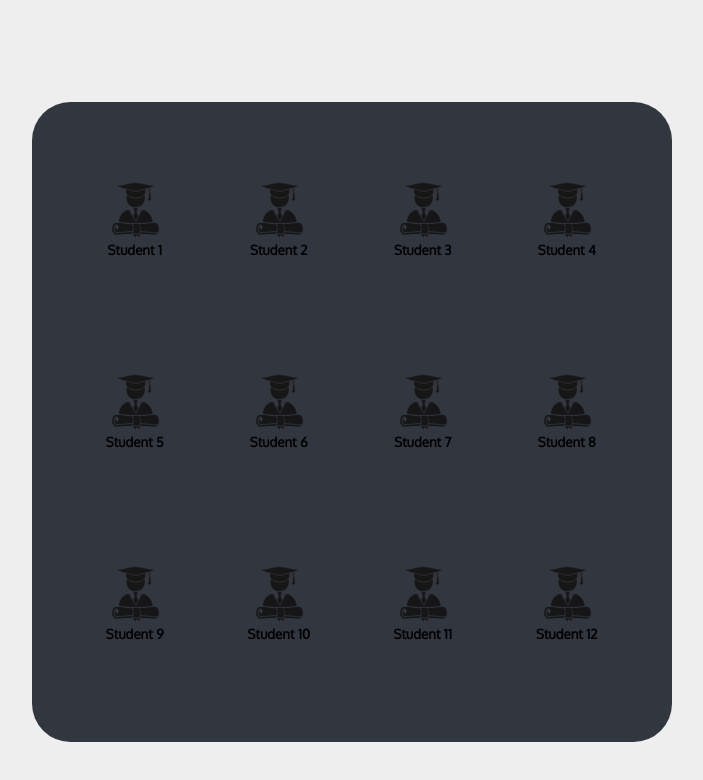
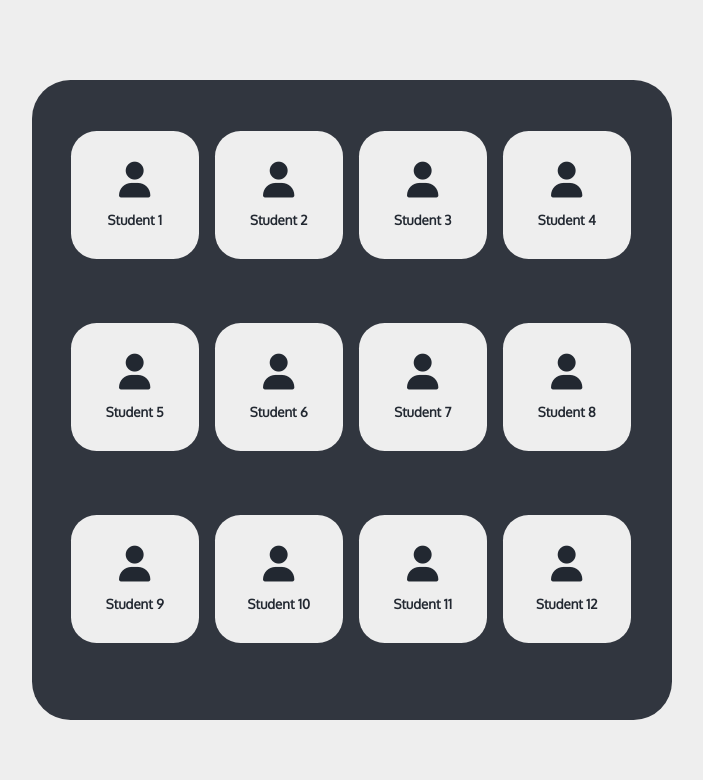
Before and after one commit to arsh-dev01/CCC-Website, a plain HTML site: page Page/StudentEdit.html in a window 1280 px wide. Shown: the whole page, without its empty margins (6-709 px from the left). Drawn offline with Linux system fonts and the light colour scheme; files that its build step writes are made by us from their sources.

Commit message:
StudentEdit Logic Are Changed

```diff
--- a/Page/StudentEdit.html
+++ b/Page/StudentEdit.html
@@ -9,144 +9,92 @@
       rel="stylesheet"
       href="../src/Style/LinkedFiles/StudentLoginspage.css"
     />
-    <link rel="stylesheet" href="../src/Style/LinkedFiles/Header.css" />
     <!-- FontAwosam -->
     <link rel="stylesheet" href="../../FontAwosome/css/all.min.css" />
     <link rel="stylesheet" href="../../css/fontawesome.min.css" />
-
-    </style>
   </head>
   <body>
-    <header></header>
     <main>
       <div class="StudentAllLoginBox">
         <div class="StudentLoginPreviewBox">
-          <img
-            src="../src/Images/Icons/StudentLogin.png"
-            alt=""
-            class="StudentLoginImage"
-          />
+          <i class="fa-solid fa-user"></i>
           <h5 class="StudentLoginHadding">
             Student
             <span class="StudentNumber"></span>
           </h5>
         </div>
         <div class="StudentLoginPreviewBox">
-          <img
-            src="../src/Images/Icons/StudentLogin.png"
-            alt=""
-            class="StudentLoginImage"
-          />
+          <i class="fa-solid fa-user"></i>
           <h5 class="StudentLoginHadding">
             Student
             <span class="StudentNumber"></span>
           </h5>
         </div>
         <div class="StudentLoginPreviewBox">
-          <img
-            src="../src/Images/Icons/StudentLogin.png"
-            alt=""
-            class="StudentLoginImage"
-          />
+          <i class="fa-solid fa-user"></i>
           <h5 class="StudentLoginHadding">
             Student
             <span class="StudentNumber"></span>
           </h5>
         </div>
         <div class="StudentLoginPreviewBox">
-          <img
-            src="../src/Images/Icons/StudentLogin.png"
-            alt=""
-            class="StudentLoginImage"
-          />
+          <i class="fa-solid fa-user"></i>
           <h5 class="StudentLoginHadding">
             Student
             <span class="StudentNumber"></span>
           </h5>
         </div>
         <div class="StudentLoginPreviewBox">
-          <img
-            src="../src/Images/Icons/StudentLogin.png"
-            alt=""
-            class="StudentLoginImage"
-          />
+          <i class="fa-solid fa-user"></i>
           <h5 class="StudentLoginHadding">
             Student
             <span class="StudentNumber"></span>
           </h5>
         </div>
         <div class="StudentLoginPreviewBox">
-          <img
-            src="../src/Images/Icons/StudentLogin.png"
-            alt=""
-            class="StudentLoginImage"
-          />
+          <i class="fa-solid fa-user"></i>
           <h5 class="StudentLoginHadding">
             Student
             <span class="StudentNumber"></span>
           </h5>
         </div>
         <div class="StudentLoginPreviewBox">
-          <img
-            src="../src/Images/Icons/StudentLogin.png"
-            alt=""
-            class="StudentLoginImage"
-          />
+          <i class="fa-solid fa-user"></i>
           <h5 class="StudentLoginHadding">
             Student
             <span class="StudentNumber"></span>
           </h5>
         </div>
         <div class="StudentLoginPreviewBox">
-          <img
-            src="../src/Images/Icons/StudentLogin.png"
-            alt=""
-            class="StudentLoginImage"
-          />
+          <i class="fa-solid fa-user"></i>
           <h5 class="StudentLoginHadding">
             Student
             <span class="StudentNumber"></span>
           </h5>
         </div>
         <div class="StudentLoginPreviewBox">
-          <img
-            src="../src/Images/Icons/StudentLogin.png"
-            alt=""
-            class="StudentLoginImage"
-          />
+          <i class="fa-solid fa-user"></i>
           <h5 class="StudentLoginHadding">
             Student
             <span class="StudentNumber"></span>
           </h5>
         </div>
         <div class="StudentLoginPreviewBox">
-          <img
-            src="../src/Images/Icons/StudentLogin.png"
-            alt=""
-            class="StudentLoginImage"
-          />
+          <i class="fa-solid fa-user"></i>
           <h5 class="StudentLoginHadding">
             Student
             <span class="StudentNumber"></span>
           </h5>
         </div>
         <div class="StudentLoginPreviewBox">
-          <img
-            src="../src/Images/Icons/StudentLogin.png"
-            alt=""
-            class="StudentLoginImage"
-          />
+          <i class="fa-solid fa-user"></i>
           <h5 class="StudentLoginHadding">
             Student
             <span class="StudentNumber"></span>
           </h5>
         </div>
         <div class="StudentLoginPreviewBox">
-          <img
-            src="../src/Images/Icons/StudentLogin.png"
-            alt=""
-            class="StudentLoginImage"
-          />
+          <i class="fa-solid fa-user"></i>
           <h5 class="StudentLoginHadding">
             Student
             <span class="StudentNumber"></span>
@@ -162,7 +110,8 @@
             placeholder="Humand"
           />
         </label>
-        <img src="../src/Images/Icons/User.png" alt="" class="StudentLoginPenalProfile" />
+
+        <i class="fa-solid fa-circle-user UserLogin"></i>
         <h3 class="StudentLoginPenalHadding">
           Student <span class="StudentLoginPenalNumber"></span>
         </h3>
@@ -174,7 +123,13 @@
         <i
           class="fa fa-eye-slash Password"
           aria-hidden="true"
-          style="position: absolute; top: 17.4vw; right: 5.4vw; cursor: pointer"
+          style="
+            position: absolute;
+            top: 17.2vw;
+            right: 5.4vw;
+            cursor: pointer;
+            color: var(--Grayes);
+          "
         ></i>
         <button class="StudentLoginButton">Submit</button>
       </div>
@@ -184,8 +139,4 @@
     type="module"
     src="../src/js/ImpotedFiles/StudentLoginEdit.js"
   ></script>
-  <script
-    type="module"
-    src="./src/js/ImpotedFiles/WebsiteJavaScript.js"
-  ></script>
 </html>
--- a/src/Style/ImpotedFiles/StudentEdit.css
+++ b/src/Style/ImpotedFiles/StudentEdit.css
@@ -1,22 +1,25 @@
-
 @import url(../LinkedFiles/Color.css);
-body{
-background-color: var(--Whitest);
+* {
+  margin: 0;
+  padding: 0;
+  box-sizing: border-box;
+  font-family: ArshnoorBold;
 }
-
-:root {
-  --Whitest: #EEEEEE;
-  --SkyBlues: #76ABAE;
-  --Grayes:#31363F;
-  --Balackes:#222831;
-
+body {
+  background-color: var(--Whitest);
+}
+main {
+  width: 100vw;
+  height: 100vh;
+  display: flex;
+  align-items: center;
 }
 main .StudentAllLoginBox {
   position: relative;
   left: 3vw;
   width: 50vw;
   height: 50vw;
-  background-color: var(--Grayes)  !important;
+  background-color: var(--Grayes);
   backdrop-filter: blur(4px);
   border-radius: 3vw;
   display: grid;
@@ -24,20 +27,21 @@ main .StudentAllLoginBox {
   grid-template-columns: auto auto auto auto;
   grid-template-rows: auto auto auto auto;
   padding: 4vw 3vw;
-  /* padding-top: ; */
 }
+/* main .StudentAllLoginBox .StudentLoginPreviewBox i{
+} */
 main .StudentAllLoginBox .StudentLoginPreviewBox {
   width: 10vw;
   height: 10vw;
   border-radius: 2vw;
-  /* background-color: #f3f3f3; */
   display: flex;
   flex-direction: column;
   justify-content: center;
   align-items: center;
   cursor: pointer;
   transition: 0.2s;
-  background-color: var(--Grayes)  !important;
+  background-color: var(--Whitest);
+  color: var(--Balackes);
 }
 main .StudentAllLoginBox .StudentLoginPreviewBox:hover {
   outline: 5px solid #1a1919bb;
@@ -45,9 +49,10 @@ main .StudentAllLoginBox .StudentLoginPreviewBox:hover {
 .StudentLoginPreviewBox:active {
   transform: scale(0.97);
 }
-main .StudentAllLoginBox .StudentLoginPreviewBox img {
+main .StudentAllLoginBox .StudentLoginPreviewBox i {
   display: inline-block;
-  width: 5vw;
+  font-size: 2.8vw;
+  margin-bottom: 1vw;
 }
 main .StudentAllLoginBox .StudentLoginPreviewBox .StudentLoginHadding,
 main span {
@@ -59,23 +64,27 @@ main .StudentLoginPenal {
   display: none;
 }
 .PenalLoginDisplayFlex {
-  display: flex !important ;
+  transition: all .2s;
+  display: flex !important;
   width: 30vw;
   height: 30vw;
   border-radius: 4vw;
   position: relative;
-  top: -2vh;
-  right: 5vw;
+  /* top: -2vh; */
   float: right;
-  /* background-color: rgba(255, 255, 255, 0.493); */
-  backdrop-filter: blur(2px);
+  background-color: var(--Grayes);
   justify-content: center;
   align-items: center;
   flex-direction: column;
+  color: var(--Whitest);
+  left: 11vw;
 }
-main .StudentLoginPenal img {
-  border-radius: 10vw;
-  width: 10vw;
+main .StudentLoginPenal .UserLogin {
+  font-size: 6vw;
+  background-color: var(--Whitest);
+  color: var(--SkyBlues);
+  border-radius: 50%;
+  padding: 1vw;
   position: relative;
   top: -3vw;
 }
@@ -95,7 +104,7 @@ main .StudentLoginPenal input[type="password"],
 }
 main .StudentLoginPenal input[type="password"]:focus,
 .StudentLoginPassword:focus {
-  outline: 2.5px solid #800080;
+  outline: 2.5px solid var(--SkyBlues);
 }
 main .StudentLoginPenal button {
   padding: 1vw 2vw;
@@ -103,7 +112,9 @@ main .StudentLoginPenal button {
   border: none;
   position: relative;
   top: 1.5vw;
-  /* background-color: #5bb6eb; */
+  background-color: var(--SkyBlues);
+  border: 2px solid var(--Grayes);
+  outline: 2px solid var(--SkyBlues);
   cursor: pointer;
 }
 main .StudentLoginPenal button:active {
@@ -112,7 +123,7 @@ main .StudentLoginPenal button:active {
 .CheckBoxLabel {
   position: absolute;
   height: 2vw;
-  width: 10vw;
+  width: 12vw;
   top: 1vw;
   right: 2vw;
   display: flex;
--- a/src/js/ImpotedFiles/StudentLoginEdit.js
+++ b/src/js/ImpotedFiles/StudentLoginEdit.js
@@ -1,4 +1,3 @@
-
 let StudentEditBox = document.querySelectorAll(".StudentLoginPreviewBox");
 let StudentNumberBox = document.querySelectorAll(".StudentNumber");
 let StudentEditPassword = document.querySelector(".StudentLoginPassword");
@@ -6,7 +5,6 @@ let StudentNumber = 0;
 let StudentLoginBotton = document.querySelector(".StudentLoginButton");
 let AdminObject = JSON.parse(localStorage.getItem("AdminInfo"));
 let StudentNumberForPenal;
-console.log(AdminObject);
 StudentNumberBox.forEach((Number) => {
   StudentNumber++;
   Number.innerHTML = StudentNumber;
@@ -37,7 +35,10 @@ StudentLoginBotton.addEventListener("click", () => {
         }
       }
     });
-    localStorage.setItem("AdminInfo", JSON.stringify(AdminObject));
+    if (confirm("Change Student Password")) {
+      localStorage.setItem("AdminInfo", JSON.stringify(AdminObject));
+    }
+    document.querySelector("input").value = "";
   } else {
     alert("Enter Student Password!!");
   }
```
